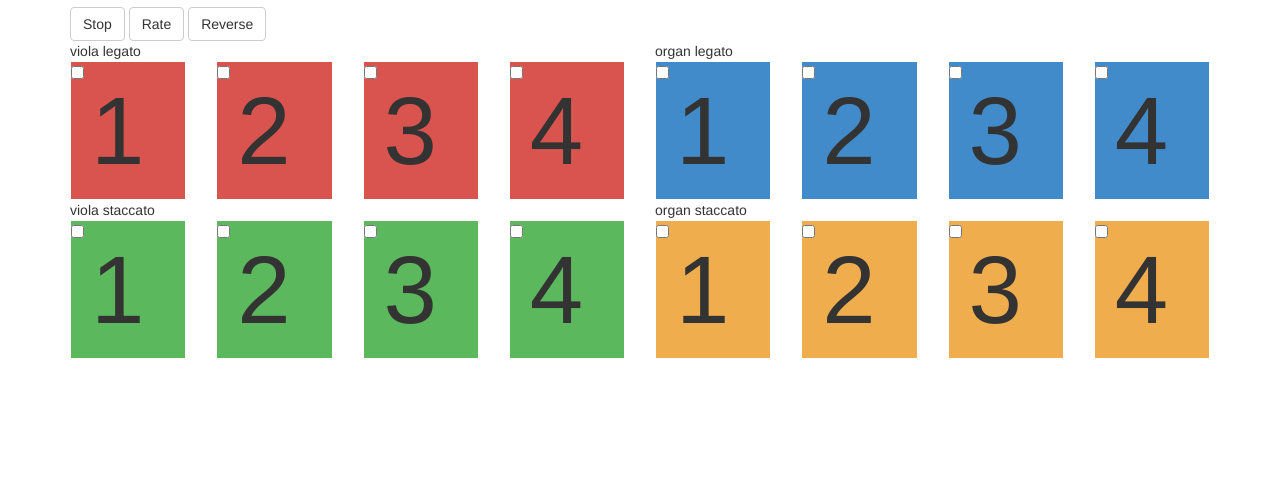
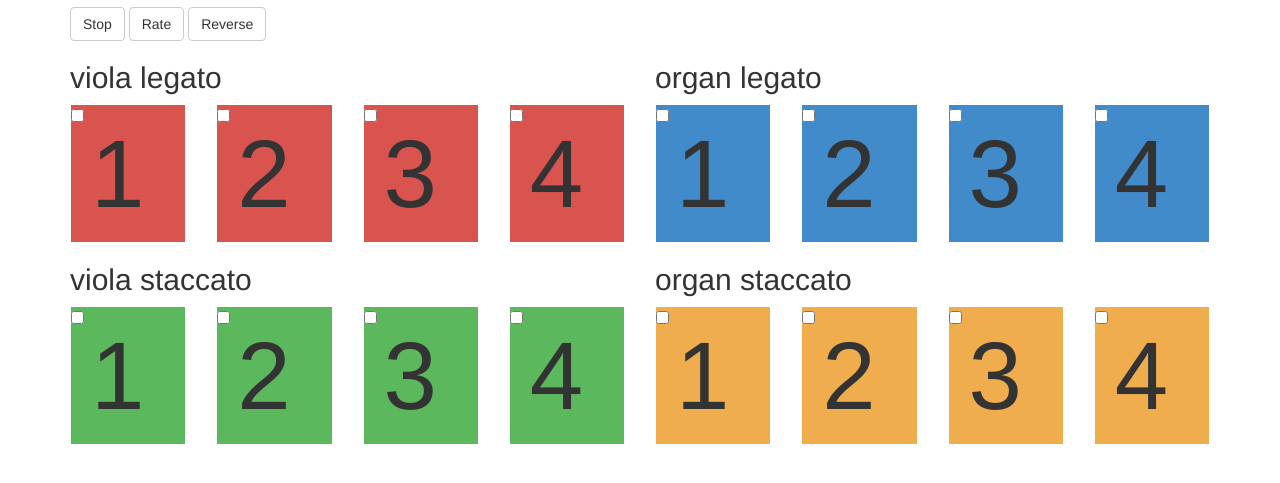
Before and after one commit to wfwalker/mc-choir, a website: page laptop.html in a window 1280 px wide. Shown: the part 53-536 px from the top of the page. Drawn offline with Linux system fonts and the light colour scheme; no server answers.

Commit message:
fix labels, make larger

```diff
--- a/laptop.html
+++ b/laptop.html
@@ -76,7 +76,7 @@
 			<div class="col-md-6">
 				<div class="row">
 					<div class="col-sm-12">
-						viola legato
+						<h2>viola legato</h2>
 					</div>
 				</div>
 				<div class="row">
@@ -113,7 +113,7 @@
 			<div class="col-md-6">
 				<div class="row">
 					<div class="col-sm-12">
-						organ legato
+						<h2>organ legato</h2>
 					</div>
 				</div>
 				<div class="row">
@@ -152,7 +152,7 @@
 			<div class="col-md-6">
 				<div class="row">
 					<div class="col-sm-12">
-						viola staccato
+						<h2>viola staccato</h2>
 					</div>
 				</div>
 				<div class="row">
@@ -189,7 +189,7 @@
 			<div class="col-md-6">
 				<div class="row">
 					<div class="col-sm-12">
-						organ staccato
+						<h2>organ staccato</h2>
 					</div>
 				</div>
 				<div class="row">
```
Also changed, not shown: index.html (+4 -4 lines).
